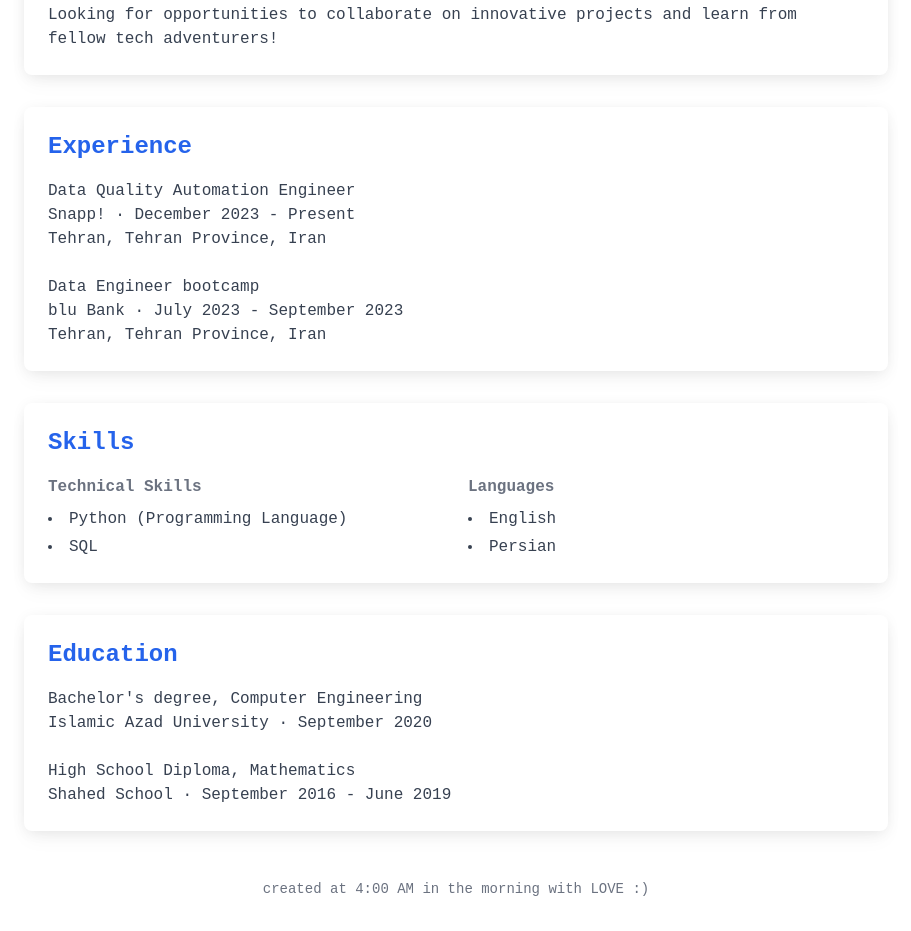
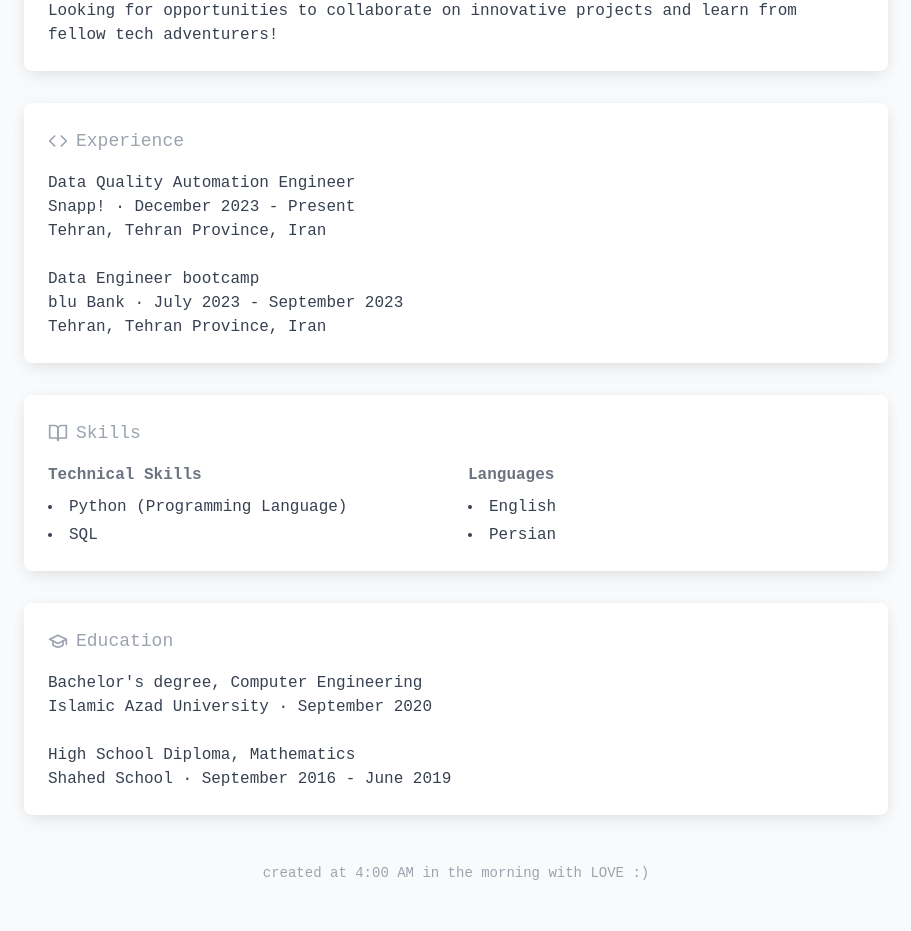
Before and after one commit to Art4Man/amirmohammad.tech, a Next.js app: page / in a window 1280 px wide. Shown: the part 465-1396 px from the top of the page, without its empty margins (184-1095 px from the left). Built offline with nearby package versions, Linux system fonts and the light colour scheme.

Commit message:
Fix the color issue on heading card

```diff
--- a/app/components/ThemeToggle.tsx
+++ b/app/components/ThemeToggle.tsx
@@ -5,12 +5,12 @@ import { Sun, Moon } from 'lucide-react';
 
 export const themes = {
   light: {
-    '--background': '#ffffff',
+    '--background': '#F9FAFB', // bg-gray-50
     '--foreground': '#171717',
     '--card-background': '#ffffff',
     '--text-secondary': '#374151',
     '--text-tertiary': '#6b7280',
-    '--heading-color': '#2563eb'  // Add blue color for headings
+    '--heading-color': '#525252'
   },
   dark: {
     '--background': '#0a0a0a',
@@ -18,7 +18,7 @@ export const themes = {
     '--card-background': '#171717',
     '--text-secondary': '#e5e7eb',
     '--text-tertiary': '#9ca3af',
-    '--heading-color': '#60a5fa'  // Add lighter blue for dark mode
+    '--heading-color': '#a3a3a3'
   }
 };
 
--- a/app/page.tsx
+++ b/app/page.tsx
@@ -20,13 +20,7 @@ export const Card: React.FC<CardProps> = ({ children, className = "", id }) => (
 
 export default function Portfolio(): JSX.Element {
   return (
-    <div
-      className="min-h-screen py-8 font-['Courier_New']"
-      style={{
-        backgroundColor: 'var(--background)',
-        color: 'var(--foreground)'
-      }}
-    >
+    <div className="min-h-screen py-8 font-['Courier_New']" style={{ backgroundColor: 'var(--background)' }}>
       {/* Header Section */}
       <header className="max-w-4xl mx-auto mb-5 font-['Source_Serif_Pro'] text-center">
         <div className="fixed top-4 right-4 z-50">
@@ -77,8 +71,8 @@ export default function Portfolio(): JSX.Element {
       <main className="max-w-4xl mx-auto space-y-8 px-4">
         {/* Summary */}
         <Card id="summary">
-          <h2 className="text-2xl font-bold mb-4" style={{ color: 'var(--heading-color)' }}>
-            Summary
+          <h2 className="text-lg font-normal mb-4 flex items-center gap-2 text-gray-400">
+            <FileText className="w-5 h-5" /> Summary
           </h2>
           <p style={{ color: 'var(--text-secondary)' }}>
             Tech enthusiast by day, data detective by night! Currently juggling Computer Engineering studies with a cool gig as a Data Quality Engineer at Snapp.
@@ -93,8 +87,8 @@ export default function Portfolio(): JSX.Element {
 
         {/* Experience */}
         <Card id="experience">
-          <h2 className="text-2xl font-bold mb-4" style={{ color: 'var(--heading-color)' }}>
-            Experience
+          <h2 className="text-lg font-normal mb-4 flex items-center gap-2 text-gray-400">
+            <Code className="w-5 h-5" /> Experience
           </h2>
           <div className="space-y-6" style={{ color: 'var(--text-secondary)' }}>
             <div>
@@ -112,8 +106,8 @@ export default function Portfolio(): JSX.Element {
 
         {/* Skills */}
         <Card id="skills">
-          <h2 className="text-2xl font-bold mb-4" style={{ color: 'var(--heading-color)' }}>
-            Skills
+          <h2 className="text-lg font-normal mb-4 flex items-center gap-2 text-gray-400">
+            <BookOpen className="w-5 h-5" /> Skills
           </h2>
           <div className="grid md:grid-cols-2 gap-6">
             <div>
@@ -135,8 +129,8 @@ export default function Portfolio(): JSX.Element {
 
         {/* Education */}
         <Card id="education">
-          <h2 className="text-2xl font-bold mb-4" style={{ color: 'var(--heading-color)' }}>
-            Education
+          <h2 className="text-lg font-normal mb-4 flex items-center gap-2 text-gray-400">
+            <GraduationCap className="w-5 h-5" /> Education
           </h2>
           <div className="space-y-6" style={{ color: 'var(--text-secondary)' }}>
             <div>
@@ -152,7 +146,7 @@ export default function Portfolio(): JSX.Element {
       </main>
 
       {/* Footer */}
-      <footer className="max-w-4xl mx-auto mt-12 text-center text-sm" style={{ color: 'var(--text-tertiary)' }}>
+      <footer className="max-w-4xl mx-auto mt-12 text-center text-sm text-gray-400">
         <p>created at 4:00 AM in the morning with LOVE :)</p>
       </footer>
     </div>
```
